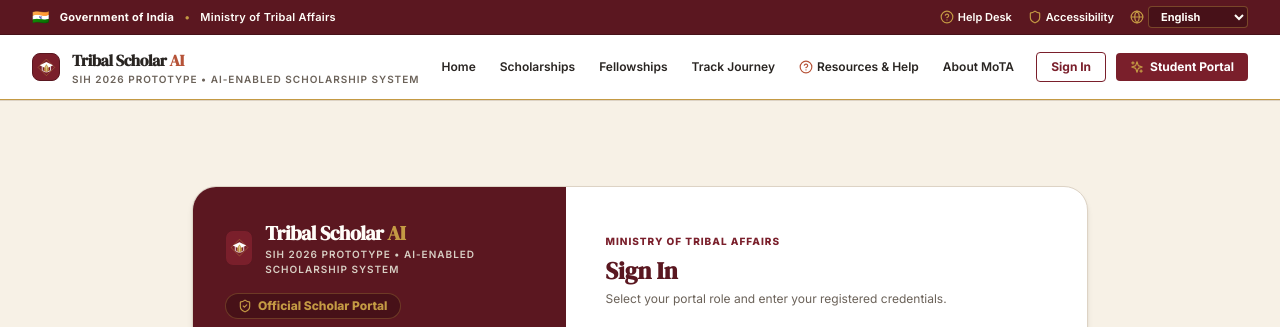
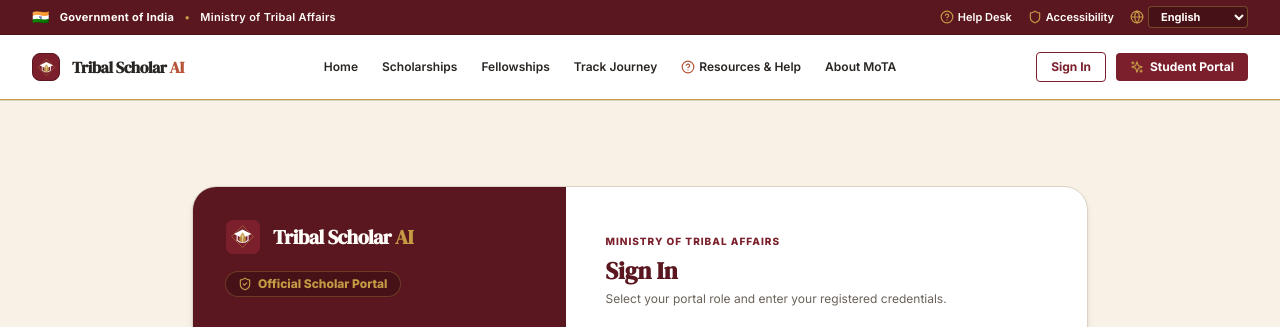
Before and after one commit to kanishkasuthar/Tribal-scholar, a React (Vite) app in the folder frontend/: page /login in a window 1280 px wide. Shown: the top 327 px of the page. Built offline with nearby package versions, Linux system fonts and the light colour scheme; no server answers.

Commit message:
Simplify Tribal Scholar AI header branding

```diff
--- a/frontend/src/components/common/Logo.tsx
+++ b/frontend/src/components/common/Logo.tsx
@@ -36,9 +36,6 @@
         <span className={`font-serif font-extrabold tracking-tight ${textSizes[size]} ${isDark ? 'text-charcoal' : 'text-[#FFFDF8]'}`}>
           Tribal Scholar <span className={isDark ? 'text-terracotta' : 'text-gold'}>AI</span>
         </span>
-        <span className={`text-[10px] uppercase tracking-widest font-semibold ${isDark ? 'text-muted-text' : 'text-[#D8CFC4]'}`}>
-          SIH 2026 PROTOTYPE • AI-ENABLED SCHOLARSHIP SYSTEM
-        </span>
       </div>
     </Link>
   );
```
